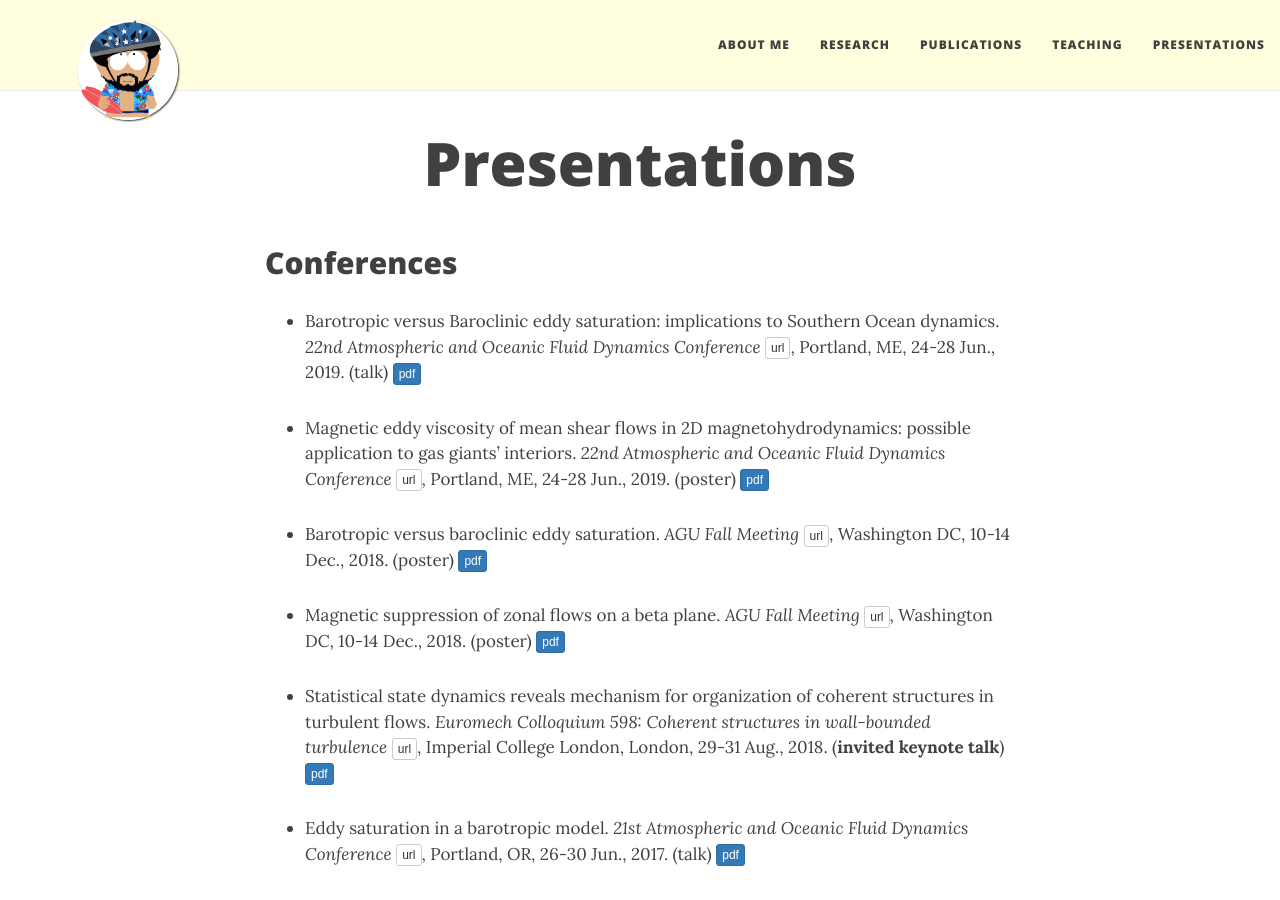
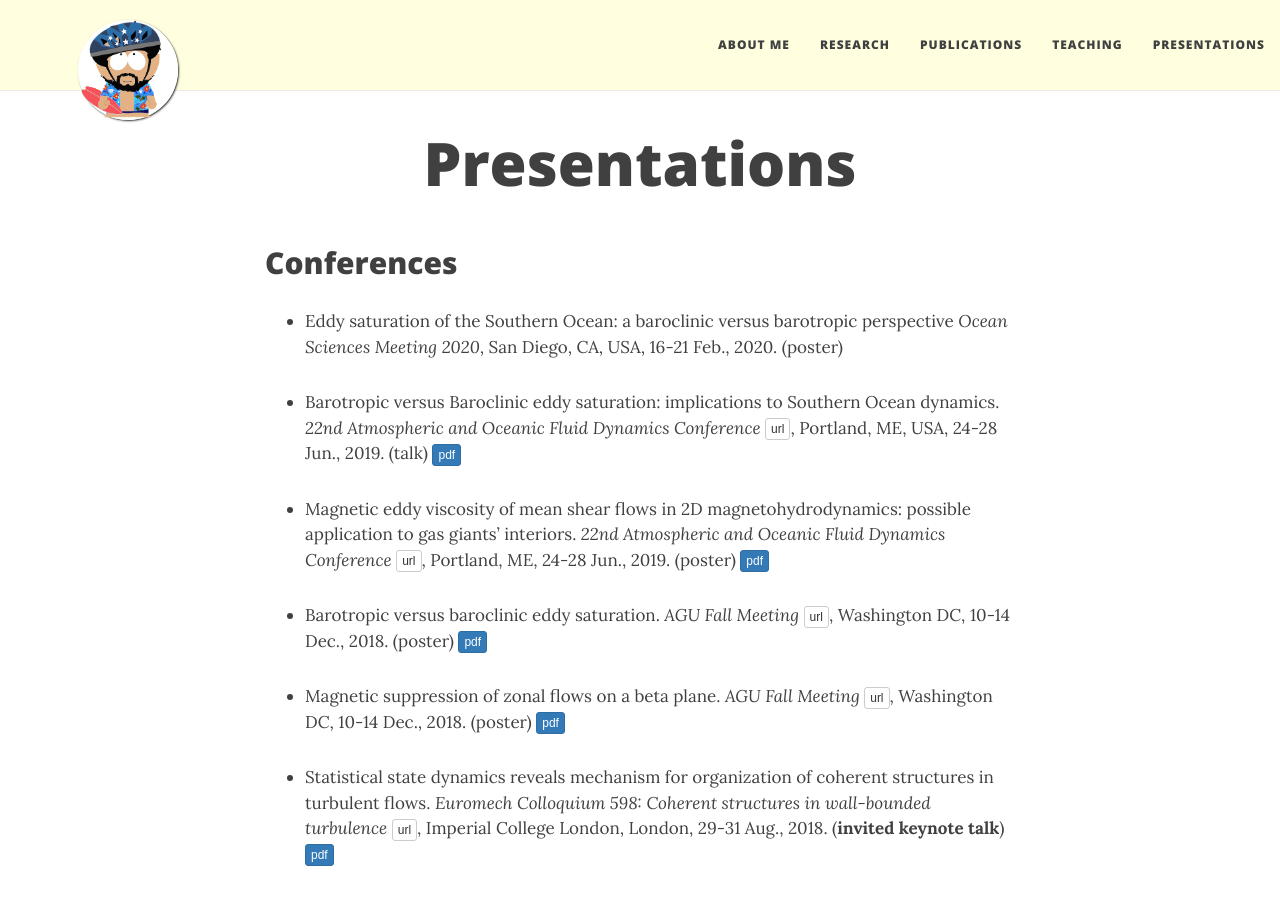
Before and after one commit to navidcy/navidcy.github.io, a Jekyll site: the page built from presentations.md, in a window 1280 px wide and 900 px high. Built offline with Jekyll 4.4.1, drawn with Linux system fonts in a browser that asks for light colours; nearby versions of some CDN libraries.

Commit message:
adds OS2020 poster title

```diff
--- a/presentations.md
+++ b/presentations.md
@@ -7,7 +7,9 @@ title: Presentations
 
 ## Conferences
 
-- Barotropic versus Baroclinic eddy saturation: implications to Southern Ocean dynamics.  _22nd Atmospheric and Oceanic Fluid Dynamics Conference_ [<span class="btn btn-default btn-xs{{end}}" style="font-family:sans-serif;">url</span>][AOFD19-site]{:target="_blank"}, Portland, ME, 24-28 Jun., 2019. (talk) [<span class="btn btn-primary btn-xs{{end}}" style="font-family:sans-serif;">pdf</span>][AOFD19-talk]
+- Eddy saturation of the Southern Ocean: a baroclinic versus barotropic perspective _Ocean Sciences Meeting 2020_, San Diego, CA, USA, 16-21 Feb., 2020. (poster)
+
+- Barotropic versus Baroclinic eddy saturation: implications to Southern Ocean dynamics.  _22nd Atmospheric and Oceanic Fluid Dynamics Conference_ [<span class="btn btn-default btn-xs{{end}}" style="font-family:sans-serif;">url</span>][AOFD19-site]{:target="_blank"}, Portland, ME, USA, 24-28 Jun., 2019. (talk) [<span class="btn btn-primary btn-xs{{end}}" style="font-family:sans-serif;">pdf</span>][AOFD19-talk]
 
 - Magnetic eddy viscosity of mean shear flows in 2D magnetohydrodynamics: possible application to gas giants' interiors.  _22nd Atmospheric and Oceanic Fluid Dynamics Conference_ [<span class="btn btn-default btn-xs{{end}}" style="font-family:sans-serif;">url</span>][AOFD19-site]{:target="_blank"}, Portland, ME, 24-28 Jun., 2019. (poster) [<span class="btn btn-primary btn-xs{{end}}" style="font-family:sans-serif;">pdf</span>][AOFD19-poster]
 
```
